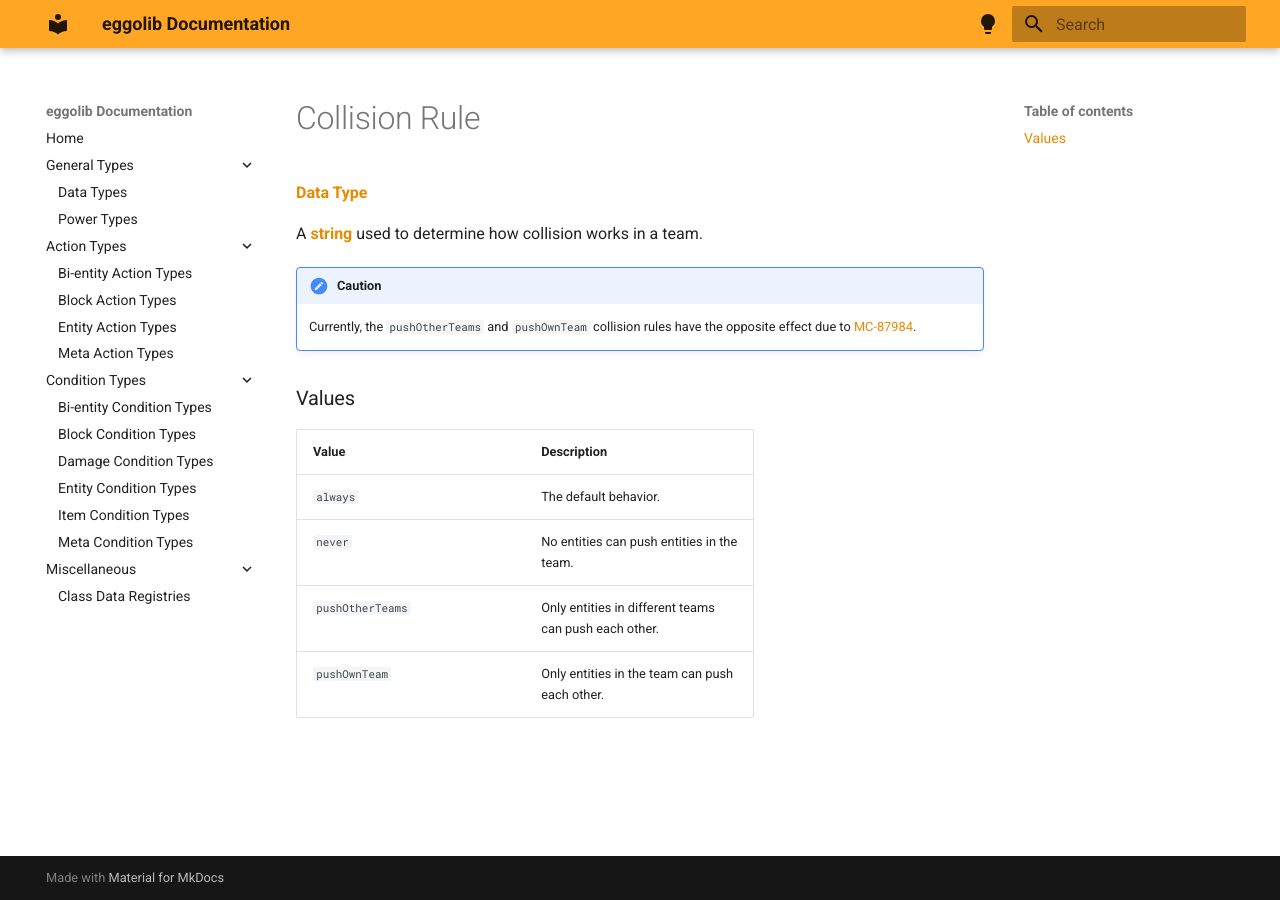
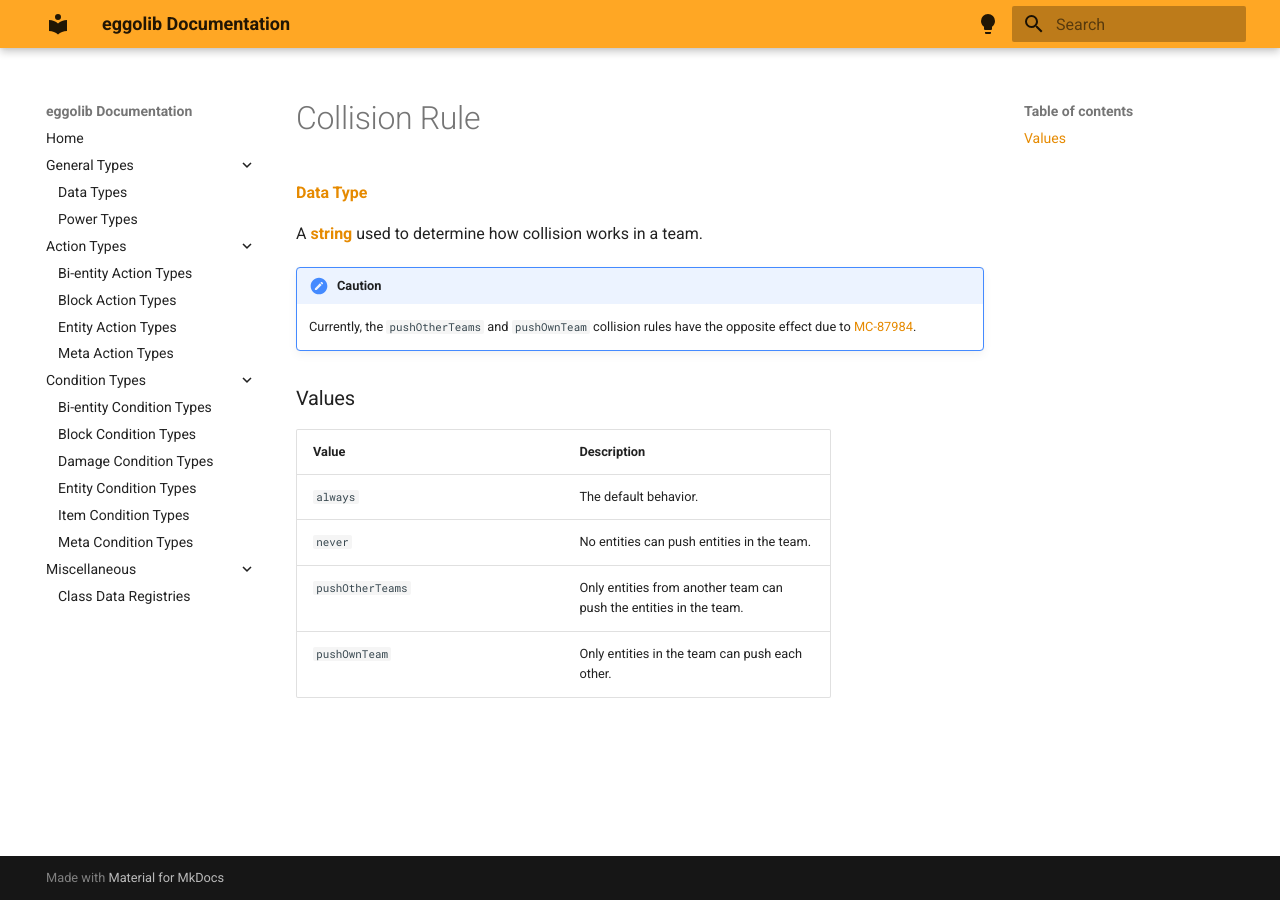
Before and after one commit to eggolib/eggolib.github.io, an MkDocs documentation site: the page built from docs/types/data_types/collision_rule.md, in a window 1280 px wide. Built offline with MkDocs 1.6.1 and Material for MkDocs 9.7.7, drawn with Linux system fonts in a browser that asks for light colours; the version menu is left out.

Commit message:
Update `collision_rule.md` (Data Type) Clarified the description for the `pushOtherTeams` collision rule

```diff
--- a/docs/types/data_types/collision_rule.md
+++ b/docs/types/data_types/collision_rule.md
@@ -22,7 +22,7 @@ Value | Description
 ------|------------
 `always` | The default behavior.
 `never` | No entities can push entities in the team.
-`pushOtherTeams` | Only entities in different teams can push each other.
+`pushOtherTeams` | Only entities from another team can push the entities in the team.
 `pushOwnTeam` | Only entities in the team can push each other.
 
 
```
